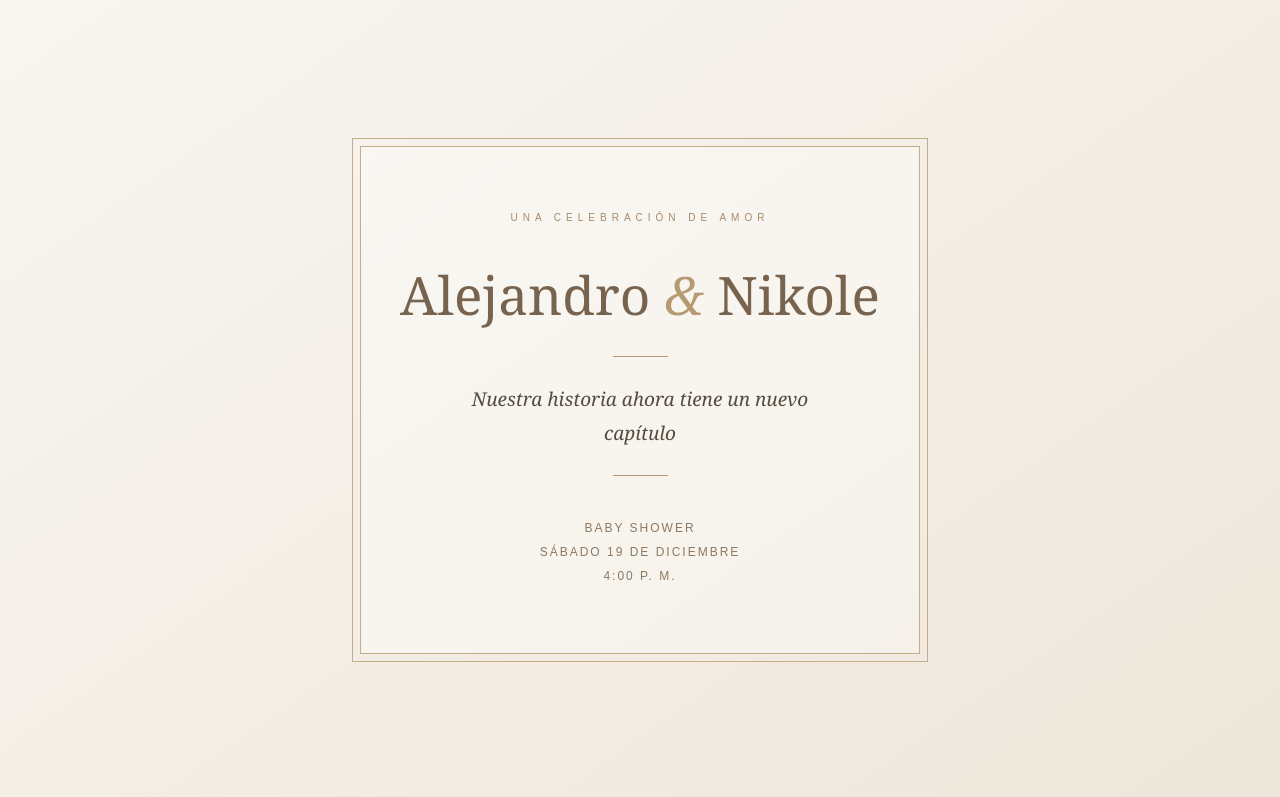
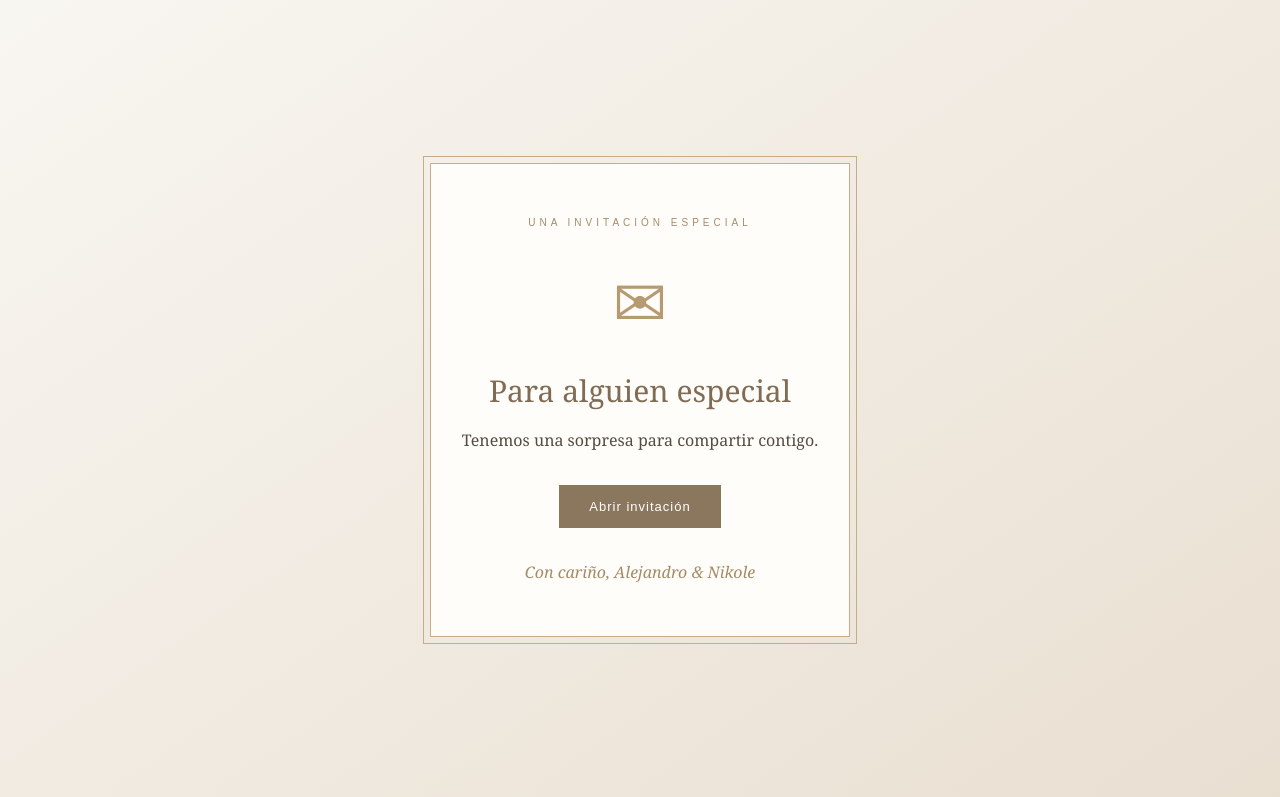
Before and after one commit to arm120498-web/invitaciones-digitales, a plain HTML site: page index.html in a window 1280 px wide. Shown: the top 797 px of the page. Drawn offline with Linux system fonts and the light colour scheme.

Commit message:
Implement invitation modal in index.html
Added a modal invitation section with styles and functionality.

```diff
--- a/index.html
+++ b/index.html
@@ -169,10 +169,94 @@ footer {
   .contador { gap: 5px; }
   .unidad { min-width: 58px; padding: 12px 5px; }
 }
+  #sobreInicial {
+  position: fixed;
+  inset: 0;
+  z-index: 1000;
+  display: flex;
+  align-items: center;
+  justify-content: center;
+  padding: 25px;
+  background: linear-gradient(145deg, #f8f6f1, #e9dfd1);
+  transition: opacity 0.8s ease;
+}
+
+.sobreTarjeta {
+  width: 100%;
+  max-width: 420px;
+  padding: 50px 25px;
+  background: #fffdf9;
+  border: 1px solid #c5ad89;
+  outline: 1px solid #c5ad89;
+  outline-offset: 6px;
+  text-align: center;
+}
+
+.sobreEtiqueta {
+  font: 10px Arial, sans-serif;
+  letter-spacing: 4px;
+  color: #a58b68;
+}
+
+.sobreIcono {
+  font-size: 65px;
+  color: #b69b72;
+  margin: 25px 0;
+}
+
+.sobreTarjeta h1 {
+  font-size: 30px;
+  font-weight: normal;
+  color: #806b54;
+  margin-bottom: 15px;
+}
+
+.sobreTarjeta p {
+  line-height: 1.8;
+}
+
+.sobreTarjeta button {
+  margin: 30px 0;
+  padding: 14px 30px;
+  border: none;
+  background: #8b765e;
+  color: white;
+  font-size: 13px;
+  letter-spacing: 1px;
+  cursor: pointer;
+}
+
+.sobreFirma {
+  font-style: italic;
+  color: #a58b68;
+}
+
+#contenidoInvitacion {
+  display: none;
+}
+
+#sobreInicial.cerrando {
+  opacity: 0;
+  pointer-events: none;
+}
 </style>
 </head>
 
 <body>
+
+<div id="sobreInicial">
+  <div class="sobreTarjeta">
+    <p class="sobreEtiqueta">UNA INVITACIÓN ESPECIAL</p>
+    <div class="sobreIcono">✉</div>
+    <h1>Para alguien especial</h1>
+    <p>Tenemos una sorpresa para compartir contigo.</p>
+    <button onclick="abrirInvitacion()">Abrir invitación</button>
+    <p class="sobreFirma">Con cariño, Alejandro & Nikole</p>
+  </div>
+</div>
+
+<div id="contenidoInvitacion">
+
 
 <section class="portada">
   <div class="marco">
@@ -234,6 +318,7 @@ footer {
 <footer>
   Con amor, Alejandro & Nikole
 </footer>
+  </div>
 
 <script>
 const fechaEvento = new Date("2026-12-19T16:00:00-05:00").getTime();
@@ -262,6 +347,17 @@ function actualizarContador() {
 actualizarContador();
 setInterval(actualizarContador, 1000);
 </script>
+  function abrirInvitacion() {
+  const sobre = document.getElementById("sobreInicial");
+  const contenido = document.getElementById("contenidoInvitacion");
+
+  sobre.classList.add("cerrando");
+
+  setTimeout(() => {
+    sobre.style.display = "none";
+    contenido.style.display = "block";
+  }, 800);
+}
 
 </body>
 </html>
```
